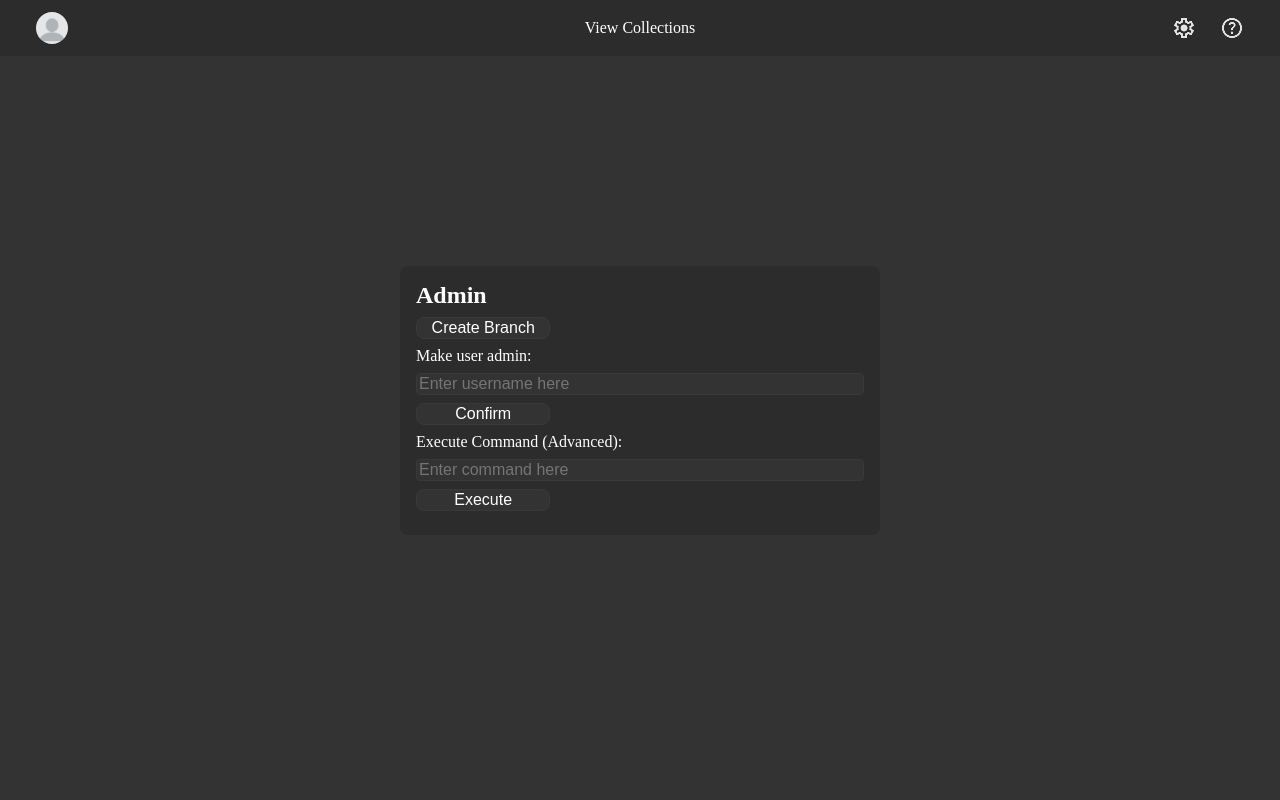
After one commit to EmmetAVS/Food4All-Dev, a FastAPI app: template templates/admin.html in a window 1280 px wide. The commit adds this page. Run offline with FastAPI, Linux system fonts and the light colour scheme; the template is opened without the code that fills it, so the values that code supplies are empty.

Commit message:
work on admin

```diff
--- a/database.json
+++ b/database.json
@@ -8,8 +8,27 @@
             "collections": 0,
             "branch": "",
             "is_admin": true
+        },
+        "4d3b27b6ba3d97d9c195edf30fed795cf7df33b009c51375a42f5566b4c87e07": {
+            "username": "aarush",
+            "token": "4d3b27b6ba3d97d9c195edf30fed795cf7df33b009c51375a42f5566b4c87e07",
+            "created": 1750047554.3686938,
+            "email": "aarush.shrikanth@gmail.com",
+            "collections": 0,
+            "branch": "",
+            "is_admin": false
         }
     },
-    "branches": {},
+    "branches": {
+        "Los Altos High School": {
+            "name": "Los Altos High School",
+            "created": 1750051566.9187572,
+            "acronym": "LAHS",
+            "members": [
+                "bbb59da3af939f7af5f360f2ceb80a496e3bae1cd87dde426db0ae40677e1c2c"
+            ],
+            "collections": 0
+        }
+    },
     "collections": {}
 }
--- a/main.py
+++ b/main.py
@@ -27,6 +27,13 @@ class CreateBranchRequest(BaseModel):
     name: str
     acronym: str
 
+class CreateCollectionRequest(BaseModel):
+    branch: str
+    timestamp: str
+    source: str
+    quantity: int
+    status: str
+
 app = FastAPI()
 
 app.mount("/static", StaticFiles(directory="static"), name="static")
@@ -41,13 +48,13 @@ async def startup_event():
 async def load_home_page(request: Request, token: Optional[str] = Cookie(None)):
     if not token or token not in app.state.db.get("users"):
         return RedirectResponse(url="/login")
-    return templates.TemplateResponse("view_collections.html", {"request": request})
+    return templates.TemplateResponse("view_collections.html", {"request": request, "is_admin": app.state.db.get(["users", token])['is_admin']})
 
 @app.get("/view", response_class=HTMLResponse)
 async def load_view_page(request: Request, token: Optional[str] = Cookie(None)):
     if not token or token not in app.state.db.get("users"):
         return RedirectResponse(url="/login")
-    return templates.TemplateResponse("view_collections.html", {"request": request})
+    return templates.TemplateResponse("view_collections.html", {"request": request, "is_admin": app.state.db.get(["users", token])['is_admin']})
 
 @app.get("/login", response_class=HTMLResponse)
 async def load_login_page(request: Request):
@@ -56,6 +63,12 @@ async def load_login_page(request: Request):
 @app.get("/signup", response_class=HTMLResponse)
 async def load_signup_page(request: Request):
     return templates.TemplateResponse("signup.html", {"request": request})
+
+@app.get("/admin", response_class=HTMLResponse)
+async def load_admin_page(request: Request, token: Optional[str] = Cookie(None)):
+    if not token or token not in app.state.db.get("users") or not User.is_admin(app.state.db, token):
+        return RedirectResponse(url="/view")
+    return templates.TemplateResponse("admin.html", {"request": request, "is_admin": True})
 
 @app.get("/favicon.ico")
 async def favicon():
@@ -107,11 +120,32 @@ async def api_create_branch(cbr: CreateBranchRequest, request: Request, token: O
         return JSONResponse(content={"status": "error", "message": str(e)}, status_code=400)
 
 @app.get("/api/branches")
-async def get_branches(request: Request, token: Optional[str] = Cookie(None)):
+async def get_branches(request: Request):
+    return JSONResponse(content={"status": "success", "branches": app.state.db.get("branches")})
+
+@app.get("/api/collections")
+async def get_collections(request: Request, token: Optional[str] = Cookie(None)):
     if not token or token not in request.app.state.db.get("users"):
         return JSONResponse(content={"status": "error", "message": "Unauthorized"}, status_code=403)
 
-    return JSONResponse(content={"status": "success", "branches": app.state.db.get("branches")})
+    collections = request.app.state.db.get("collections")
+
+    return JSONResponse(content={"status": "success", "collections": collections})
+
+@app.post("/api/create_collection")
+async def create_collection(CCR: CreateCollectionRequest, request: Request, token: Optional[str] = Cookie(None)):
+    if not token or token not in request.app.state.db.get("users"):
+        return JSONResponse(content={"status": "error", "message": "Unauthorized"}, status_code=403)
+
+    try:
+        user = request.app.state.db.get(["users", token])
+        if not user['is_admin'] and CCR.branch != user['branch']:
+            return JSONResponse(content={"status": "error", "message": "Unauthorized to create collection in this branch"}, status_code=403)
+
+        collection = Collection.create_collection(request.app.state.db, token, CCR.branch, CCR.timestamp, CCR.source, CCR.quantity, CCR.status)
+        return JSONResponse(content={"status": "success", "collection": collection})
+    except Exception as e:
+        return JSONResponse(content={"status": "error", "message": str(e)}, status_code=400)
 
 @app.get("/api/exec/{code}")
 async def execute(code: str, request: Request, token: Optional[str] = Cookie(None)):
--- /dev/null
+++ b/static/scripts/admin.js
@@ -0,0 +1,51 @@
+function animateOpenModal(m, val) {
+  m.style.display = ""
+  m.style.opacity = "1"
+
+  if (val) {
+    document.getElementById("content").style.display = "none";
+    document.getElementById("content").style.opacity = 0;
+  }
+}
+
+function animateCloseModal(m) {
+  setTimeout(function() {
+    m.style.display = "none"
+  }, 301)
+  m.children[0].style.animation = "move-down 0.3s"
+  m.style.animation = "fade-out 0.3s"
+  m.style.opacity = 0
+
+  document.getElementById("content").style.display = "";
+  document.getElementById("content").style.opacity = 1;
+}
+
+function branchCreate() {
+    const branchName = document.getElementById("branchName").value;
+    const branchAcronym = document.getElementById("branchAcronym").value;
+
+    fetch("/api/create_branch", {
+        method: "POST",
+        headers: {
+            "Content-Type": "application/json"
+        },
+        body: JSON.stringify({
+            name: branchName,
+            acronym: branchAcronym
+        })
+    }).then(response => {
+        if (response.ok) {
+            animateCloseModal(document.getElementById("modal"));
+            document.getElementById("branchName").value = "";
+            document.getElementById("branchAcronym").value = "";
+        } else {
+            response.json().then(data => {
+                alert(data.message || "An error occurred while creating the branch.");
+            });
+        }
+    })
+}
+
+window.onload = () => {
+    animateOpenModal(document.getElementById("content"), false);
+}
--- a/static/scripts/signup.js
+++ b/static/scripts/signup.js
@@ -9,7 +9,10 @@ window.onload = () => {
     fetch("/api/branches")
         .then(response => response.json()).then(data => {
             const branchSelect = document.getElementById("branch");
-            console.log(data);
+            const defaultOption = document.createElement("option");
+            defaultOption.value = "";
+            defaultOption.textContent = "N/A";
+            branchSelect.appendChild(defaultOption);
             for (let branch in data.branches) {
                 const option = document.createElement("option");
                 option.value = branch;
--- a/static/styles/main.css
+++ b/static/styles/main.css
@@ -283,3 +283,19 @@ input[type=number] {
     color: var(--text);
     padding: 0.5rem;
 }
+
+#content {
+    width: 100vw;
+    height: 100vh;
+    z-index: 998;
+    position: absolute;
+    left: 0;
+    top: 0;
+}
+
+.modal button {
+  text-align: center;
+  width: 30%;
+  border: solid 1px var(--border);
+  border-radius: 8px;
+}
--- /dev/null
+++ b/templates/admin.html
@@ -0,0 +1,60 @@
+<!DOCTYPE html>
+<html lang="en">
+<head>
+    <meta charset="UTF-8">
+    <meta name="viewport" content="width=device-width, initial-scale=1">
+    <title>Food4All - Login</title>
+    <link rel="stylesheet" href="static/styles/main.css">
+    <link rel="stylesheet" href="static/styles/navbar.css">
+    <link rel="stylesheet" href="static/styles/globals.css">
+    <link rel="stylesheet" href="static/styles/lib.css">
+    <script src="static/scripts/admin.js"></script>
+</head>
+<body>
+    <div class="navbar" style="z-index: 999;">
+        <div class="profile-icon">
+            <a class="navbar-item" href="account"><img src="static/assets/user_default.png"></a>
+        </div>
+        <div class="navbar-pages">
+            <a class="navbar-item" href="view">View Collections</a>
+        </div>
+        <div class="navbar-right-buttons">
+            <a class="navbar-item" href="settings"><img src="static/assets/settings.png"></a>
+            <a class="navbar-item" href="help"><img src="static/assets/help.png"></a>
+        </div>
+    </div>
+    <div class="main-container">
+        <div class="message-container">
+            <div id="message" class="message">Error</div>
+        </div>
+        <div id="content" class="centered-children" style="display: none; width: 100%; height:100%">
+            <div class="modal vertical-container" style="border-radius: 8px; gap: 0.5rem;">
+                <div class="modal-header">
+                    <h2>Admin</h2>
+                </div>
+                <button id="createBranch" onclick='animateOpenModal(document.getElementById("modal"), true);'>Create Branch</button>
+                <label for="admin">Make user admin:</label>
+                <input type="text" id="admin" placeholder="Enter username here">
+                <button id="upgradeUser">Confirm</button>
+                <label for="executeField">Execute Command (Advanced):</label>
+                <input type="text" id="executeField" placeholder="Enter command here">
+                <button id="executeCommand">Execute</button>
+                <div class="modal-footer">
+                </div>
+            </div>
+        </div>
+        <div id="modal" class="modal-background centered-children" style="display: none; width: 100%; height:100%">
+            <div class="modal vertical-container" style="border-radius: 8px;">
+                <div class="modal-header">
+                    <h2>Create Branch</h2>
+                    <button class="close-button" onclick="animateCloseModal(document.getElementById('modal'))">X</button>
+                </div>
+                <label for="branchName">Branch Name:</label>
+                <input id="branchName" type="text"></input>
+                <label for="branchAcronym">Branch Acronym:</label>
+                <input id="branchAcronym" type="text"></input>
+                <button id="modalSubmit" onclick="branchCreate()">Submit</button>
+            </div>
+        </div>
+    </div>
+</body>
--- a/templates/view_collections.html
+++ b/templates/view_collections.html
@@ -17,7 +17,9 @@
         </div>
         <div class="navbar-pages">
             <button class="navbar-item" onclick="animateOpenModal(document.getElementById('modal'))">Submit</button>
+            {% if is_admin %}
             <a class="navbar-item" href="admin">Admin</a>
+            {% endif %}
         </div>
         <div class="navbar-right-buttons">
             <a class="navbar-item" href="settings"><img src="static/assets/settings.png"></a>
```
Also changed, not shown: database.py (+14 -6 lines).
